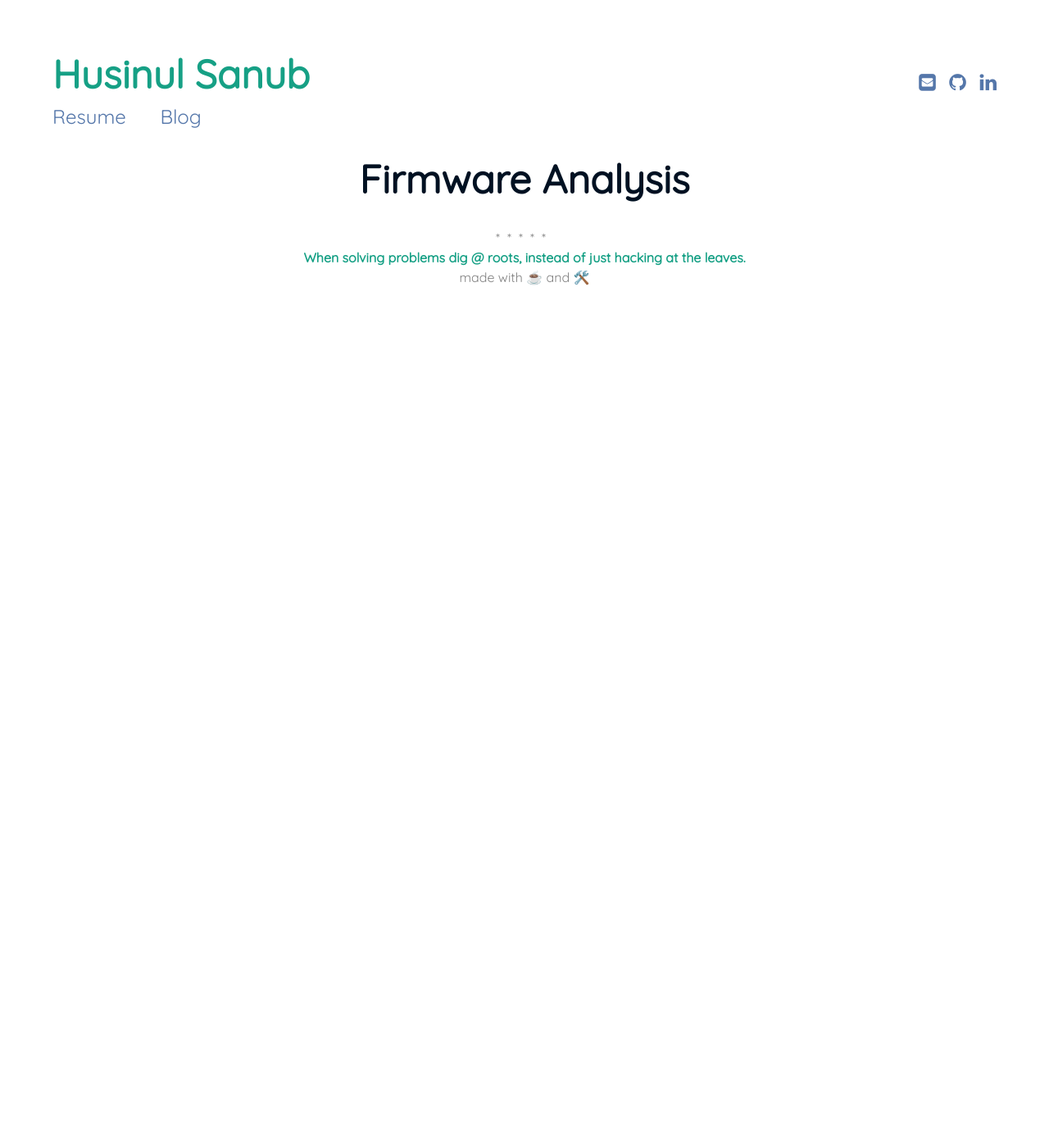
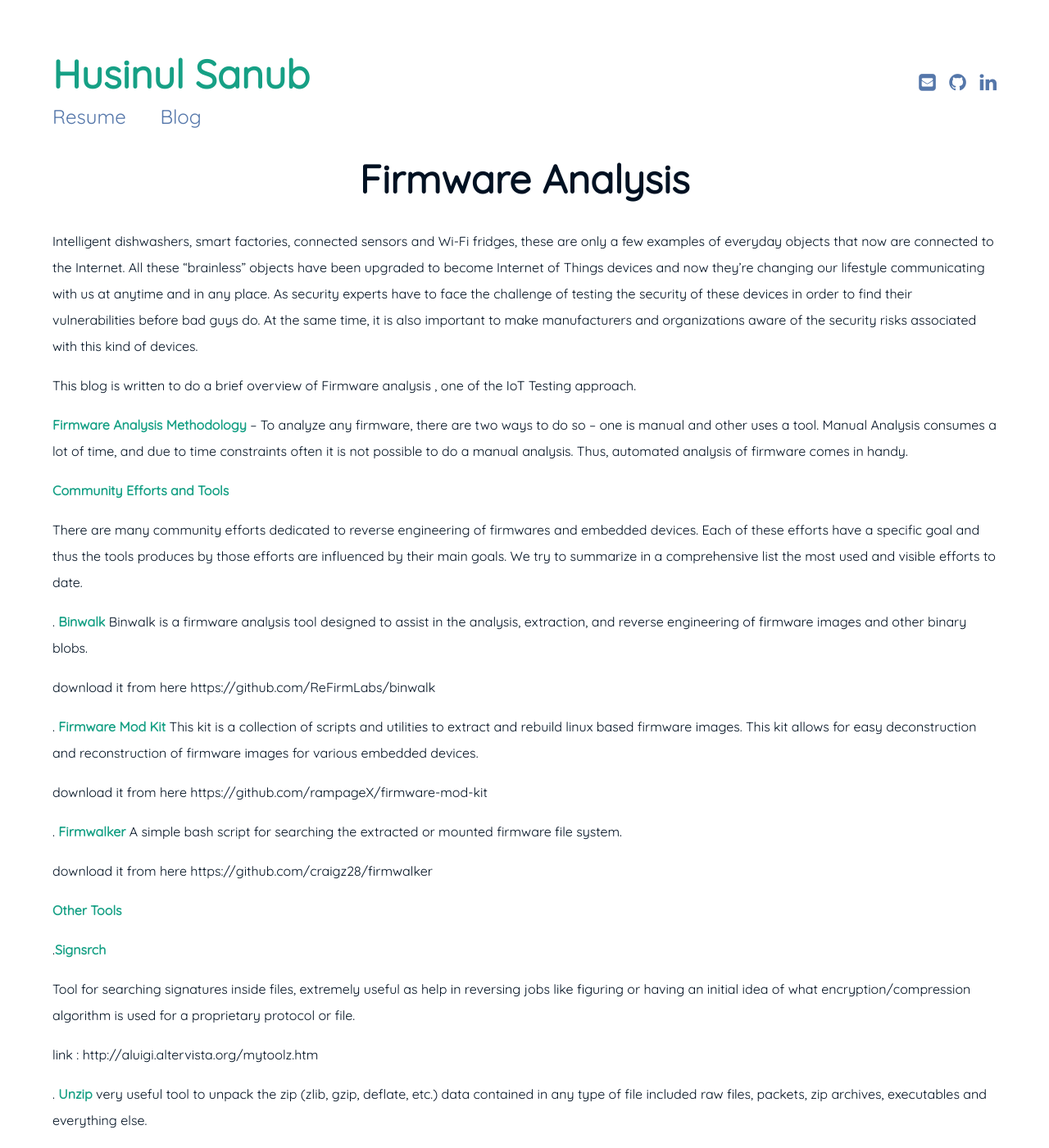
Before and after one commit to husinul/husinul.github.io, a Jekyll site: the page built from _posts/2018-08-22-Firmware Analysis.md, in a window 1280 px wide and 1400 px high. Shown: the whole window at 82% size. Built offline with Jekyll 4.4.1, drawn with Linux system fonts in a browser that asks for light colours; some of the changed text lies outside the part shown.

Commit message:
Update 2018-08-22-Firmware Analysis.md

```diff
--- a/_posts/2018-08-22-Firmware Analysis.md
+++ b/_posts/2018-08-22-Firmware Analysis.md
@@ -4,3 +4,68 @@
 date:   2018-08-22 11:21:21 +0530
 categories: ["Firmware"]
 ---
+Intelligent dishwashers, smart factories, connected sensors and Wi-Fi fridges, these are only a few examples of everyday objects that now are connected to the Internet.
+All these "brainless" objects have been upgraded to become Internet of Things devices and now they’re changing our lifestyle communicating with us at anytime and in any place.
+As security experts have to face the challenge of testing the security of these devices in order to find their vulnerabilities before bad guys do.
+At the same time, it is also important to make manufacturers and organizations aware of the security risks associated with this kind of devices.
+
+This blog is written to do a brief overview of Firmware analysis , one of the IoT Testing approach.
+
+**Firmware Analysis Methodology** – To analyze any firmware, there are two ways to do so – one is manual and other uses a tool. Manual Analysis consumes a lot of time, and due to time constraints often it is not possible to do a manual analysis. Thus, automated analysis of firmware comes in handy.
+
+**Community Efforts and Tools**
+
+There are many community efforts dedicated to reverse engineering of firmwares and embedded devices. Each of these efforts have a specific goal and thus the tools produces by those efforts are influenced by their main goals. We try to summarize in a comprehensive list the most used and visible efforts to date.
+
+. **Binwalk**
+Binwalk is a firmware analysis tool designed to assist in the analysis, extraction, and reverse engineering of firmware images and other binary blobs.
+
+download it from here https://github.com/ReFirmLabs/binwalk
+
+. **Firmware Mod Kit**
+This kit is a collection of scripts and utilities to extract and rebuild linux based firmware images. This kit allows for easy deconstruction and reconstruction of firmware images for various embedded devices.
+
+download it from here https://github.com/rampageX/firmware-mod-kit
+
+. **Firmwalker**
+A simple bash script for searching the extracted or mounted firmware file system.
+
+download it from here https://github.com/craigz28/firmwalker
+
+**Other Tools**
+
+.**Signsrch**
+
+Tool for searching signatures inside files, extremely useful as help in reversing jobs like figuring or having an initial idea of what encryption/compression algorithm is used for a proprietary protocol or file.
+
+link : http://aluigi.altervista.org/mytoolz.htm
+
+. **Unzip**
+very useful tool to unpack the zip (zlib, gzip, deflate, etc.) data contained in any type of file included raw files, packets, zip archives, executables and everything else.
+
+
+**Preliminary Analysis**
+
+The first thing to do in order to better understand an IoT device is to perform some preliminary analysis which consists in conducting the first recon on a new firmware we have never seen before.
+The main goal here is to get an idea about the firmware architecture and if it is encrypted or not.
+
+Firmware package will be analyzed and the file system will have to be unpacked and extracted.
+
+This process can be summarized in the following steps:
+
+1 **Identify the target device:** if you don’t know what device runs your firmware, additional analysis needs to be performed for example with an internet search.
+
+2 **Understand if a firmware is encrypted or compressed:**
+
+use **strings** against the firmware, and if there are no strings in the output the file is probably obfuscated.
+launch **hexdump** with the “-C” argument which provides some context for the strings.
+use **Radare** with “izz” command to search for non-ASCII characters i.e. Unicode-encoded strings.
+
+3 **Identify firmware architecture and FS:** Binwalk is useful to examine and extract binary files so launch it against the firmware without any argument in order to gain useful information about it.
+
+4. **Extract the Filesystem:** once the filesystem type has been identified (i.e. Squashfs, Cramfs, YAFFS2 and so on) the next steps are:
+
+. extract it from the firmware
+. mount it in order to access the data inside. According to the filesystem type of your device, it is possible to use different tools like dd, binwalk or fmk to extract the fylesystem.
+
+Below it is provided an example of a preliminary analysis performed with binwalk and regarding Dlink DIR-412 Firmware
```
